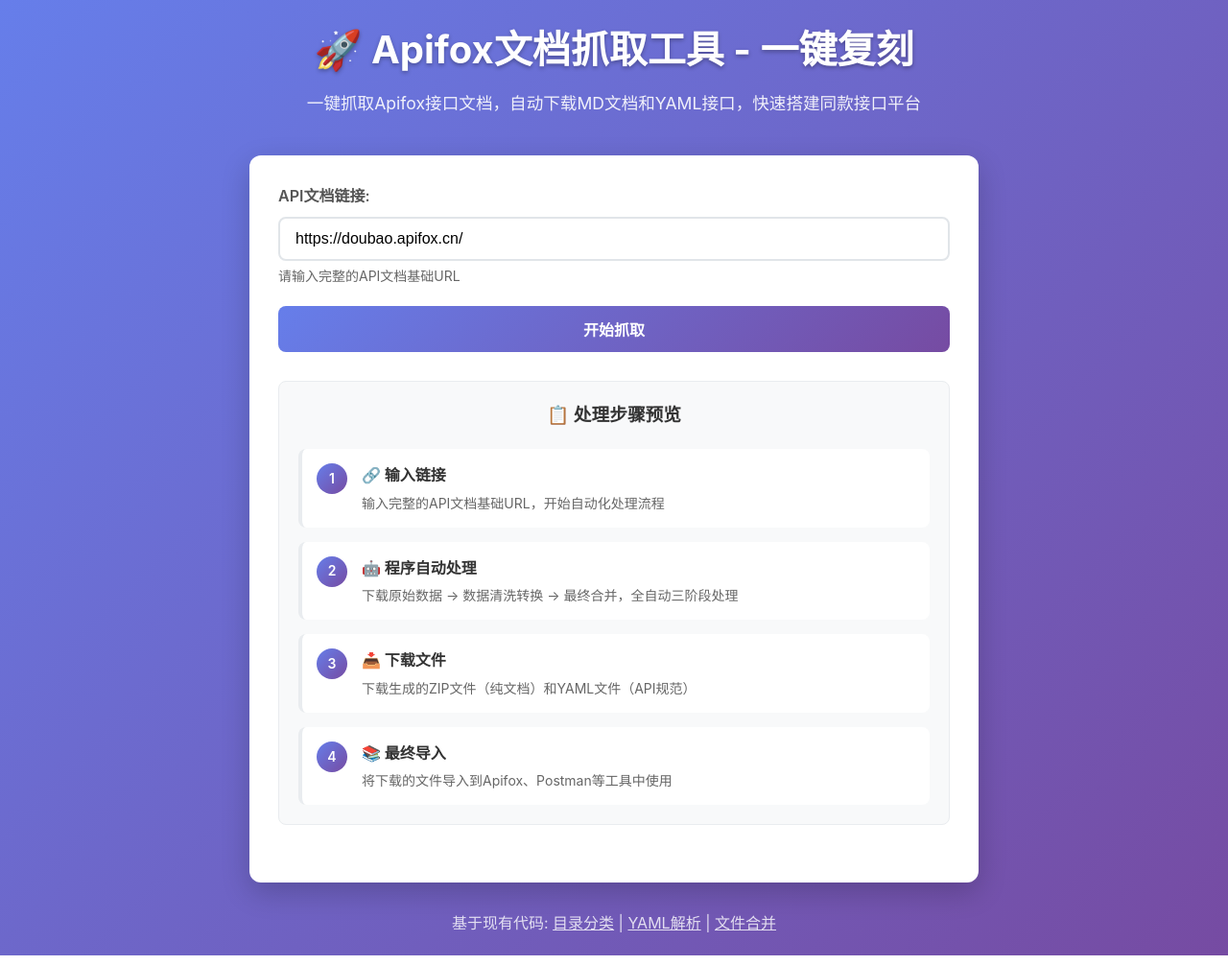
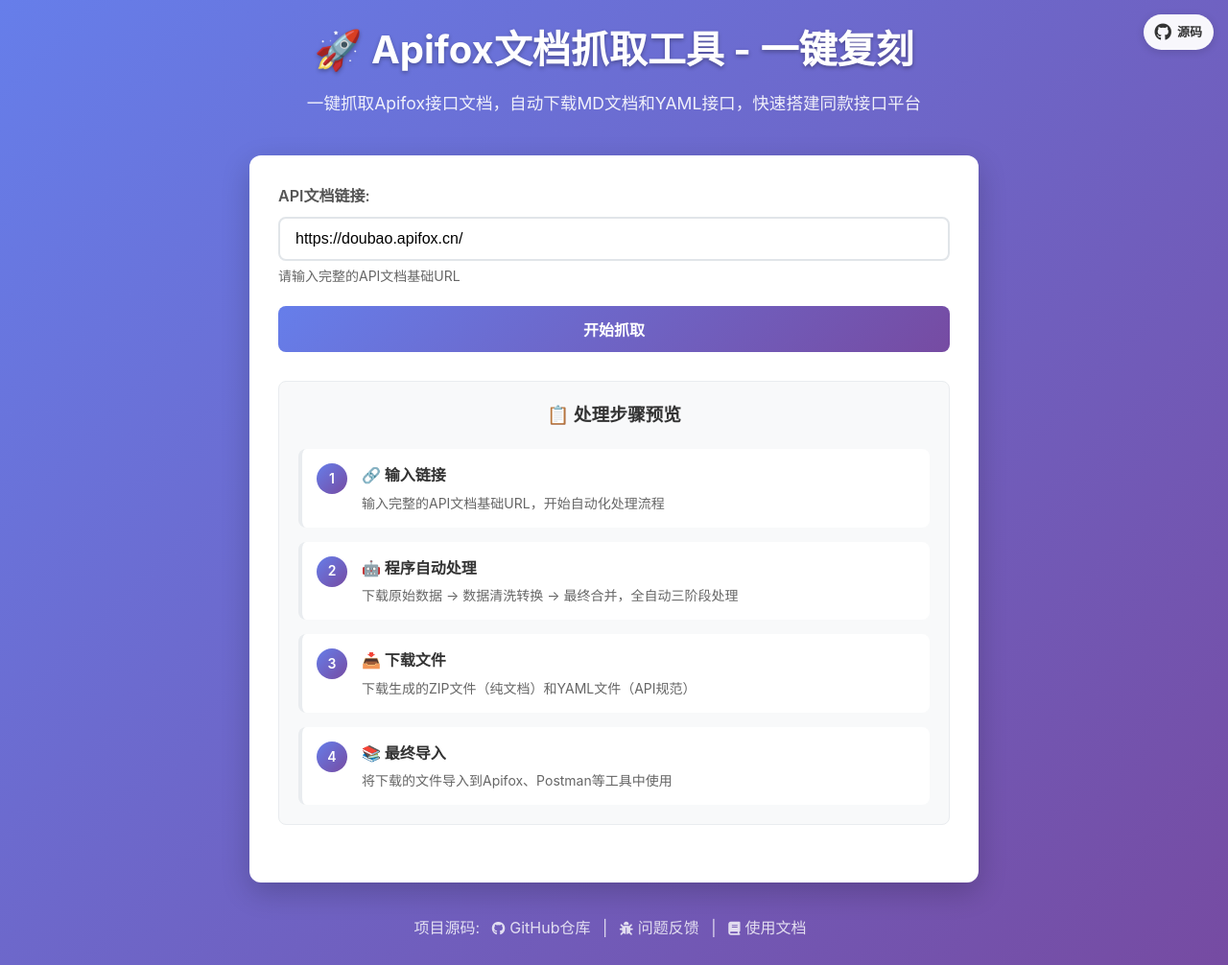
Before and after one commit to onebai123/apifox-crawlers, a plain HTML site: page index.html in a window 1280 px wide. Shown: the whole page at 96% size. Drawn offline with Linux system fonts and the light colour scheme.

Commit message:
更新文档

```diff
--- a/index.html
+++ b/index.html
@@ -4,10 +4,18 @@
     <meta charset="UTF-8">
     <meta name="viewport" content="width=device-width, initial-scale=1.0">
     <title>Apifox文档抓取工具 - 一键复刻</title>
+    <link rel="stylesheet" href="https://cdnjs.cloudflare.com/ajax/libs/font-awesome/6.4.0/css/all.min.css">
     <link rel="stylesheet" href="static/css/style.css">
 </head>
 <body>
     <div class="container">
+        <!-- GitHub源码标识 -->
+        <div class="github-corner">
+            <a href="https://github.com/onebai123/apifox-crawlers" target="_blank" rel="noopener noreferrer" title="查看源码">
+                <i class="fab fa-github"></i>
+                <span>源码</span>
+            </a>
+        </div>
         <header>
             <h1>🚀 Apifox文档抓取工具 - 一键复刻</h1>
             <p>一键抓取Apifox接口文档，自动下载MD文档和YAML接口，快速搭建同款接口平台</p>
@@ -178,10 +186,16 @@
         </main>
 
         <footer>
-            <p>基于现有代码:
-                <a href="../merge_by_directory_generate_fixed.py">目录分类</a> |
-                <a href="../convert_to_postman.py">YAML解析</a> |
-                <a href="../merge_all_directories_fixed.py">文件合并</a>
+            <p>项目源码:
+                <a href="https://github.com/onebai123/apifox-crawlers" target="_blank">
+                    <i class="fab fa-github"></i> GitHub仓库
+                </a> |
+                <a href="https://github.com/onebai123/apifox-crawlers/issues" target="_blank">
+                    <i class="fas fa-bug"></i> 问题反馈
+                </a> |
+                <a href="https://github.com/onebai123/apifox-crawlers/blob/main/README.md" target="_blank">
+                    <i class="fas fa-book"></i> 使用文档
+                </a>
             </p>
         </footer>
     </div>
--- a/static/css/style.css
+++ b/static/css/style.css
@@ -17,6 +17,56 @@
     max-width: 800px;
     margin: 0 auto;
     padding: 20px;
+    position: relative;
+}
+
+/* GitHub角标样式 */
+.github-corner {
+    position: fixed;
+    top: 15px;
+    right: 15px;
+    z-index: 1000;
+}
+
+.github-corner a {
+    display: flex;
+    align-items: center;
+    gap: 6px;
+    padding: 8px 12px;
+    background: rgba(255, 255, 255, 0.95);
+    color: #333;
+    text-decoration: none;
+    border-radius: 20px;
+    font-size: 13px;
+    font-weight: 600;
+    box-shadow: 0 2px 8px rgba(0, 0, 0, 0.15);
+    transition: all 0.3s ease;
+    backdrop-filter: blur(10px);
+}
+
+.github-corner a:hover {
+    background: rgba(255, 255, 255, 1);
+    transform: translateY(-2px);
+    box-shadow: 0 4px 20px rgba(0, 0, 0, 0.15);
+}
+
+.github-corner i {
+    font-size: 18px;
+    color: #333;
+    transition: color 0.3s ease;
+}
+
+.github-corner a:hover i {
+    color: #000;
+}
+
+.github-corner span {
+    color: #333;
+    transition: color 0.3s ease;
+}
+
+.github-corner a:hover span {
+    color: #000;
 }
 
 /* 头部样式 */
@@ -328,11 +378,22 @@
 
 footer a {
     color: white;
-    text-decoration: underline;
+    text-decoration: none;
+    display: inline-flex;
+    align-items: center;
+    gap: 5px;
+    padding: 5px 8px;
+    border-radius: 4px;
+    transition: all 0.3s ease;
 }
 
 footer a:hover {
-    opacity: 0.8;
+    background: rgba(255, 255, 255, 0.1);
+    transform: translateY(-1px);
+}
+
+footer a i {
+    font-size: 14px;
 }
 
 /* 步骤预览区域 */
```
Also changed, not shown: requirements.txt, 4 other files.
